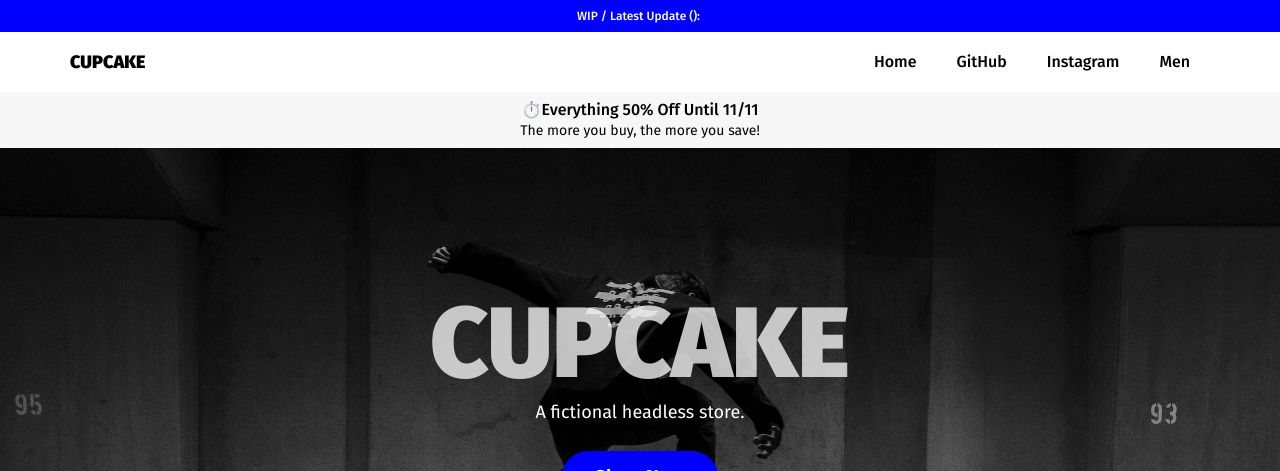
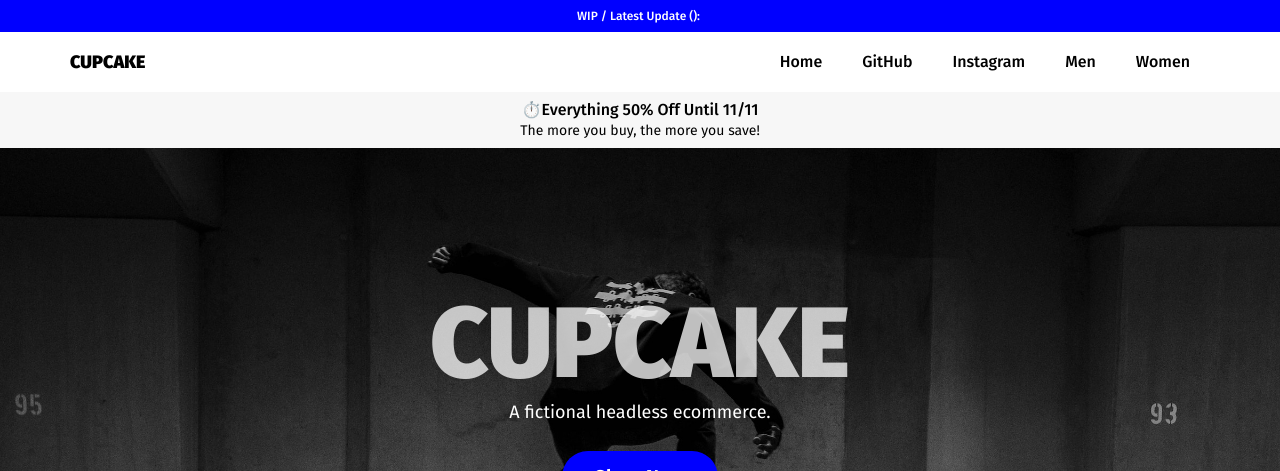
Before and after one commit to SirBruno/portfolio, a React (Create React App) app: page / in a window 1280 px wide. Shown: the top 471 px of the page. Built offline with nearby package versions, Linux system fonts and the light colour scheme; no server answers.

Commit message:
added new category

```diff
--- a/src/App.js
+++ b/src/App.js
@@ -8,14 +8,31 @@ import { Route, Routes, useParams } from 'react-router-dom'
 function App() {
 
 
-  function Men() {
+  function Category() {
+
     const params = useParams()
 
-    console.log(params)
+    const cats = [
+      {
+        param: "men",
+        name: "men's clothing"
+      },
+      {
+        param: "women",
+        name: "women's clothing"
+      }
+    ]
+
+    const c = cats.find(x => x.param === params.id)
+
+    console.log(params.id)
+    console.log(c === undefined)
 
     return (
       <div>
-        <Products cat="men's clothing" />
+        {
+          c === undefined ? "Not found." : <Products cat={c.name} />
+        }
       </div>
     )
   }
@@ -33,7 +50,7 @@ function App() {
             <Products cat="electronics" />
           </>
         } />
-        <Route path="categories/:id" element={<Men />} />
+        <Route path="categories/:id" element={<Category />} />
       </Routes>
       <Footer />
     </div>
--- a/src/components/Hero/Hero.js
+++ b/src/components/Hero/Hero.js
@@ -7,7 +7,7 @@ function Hero(props) {
   return (
     <div ref={hero} className="hero">
       <h1 className="hero__title">Cupcake</h1>
-      <h2>A fictional headless store.</h2>
+      <h2>A fictional headless ecommerce.</h2>
       <button className="hero__btn">Shop Now</button>
       <div className="hero__bottom">
         <div className="hero__address">
--- a/src/components/Nav/Nav.js
+++ b/src/components/Nav/Nav.js
@@ -49,6 +49,7 @@ function Nav() {
           <a href="https://github.com/SirBruno/portfolio" target="_blank" rel="noreferrer">GitHub</a>
           <a href="https://www.instagram.com/brusilva_jp" target="_blank" rel="noreferrer">Instagram</a>
           <Link to="/categories/men">Men</Link>
+          <Link to="/categories/women">Women</Link>
         </div>
         <div onClick={() => MobileMenuClick()} className="mobileMenu">
           <div className="mobileMenu_bar1"></div>
```
